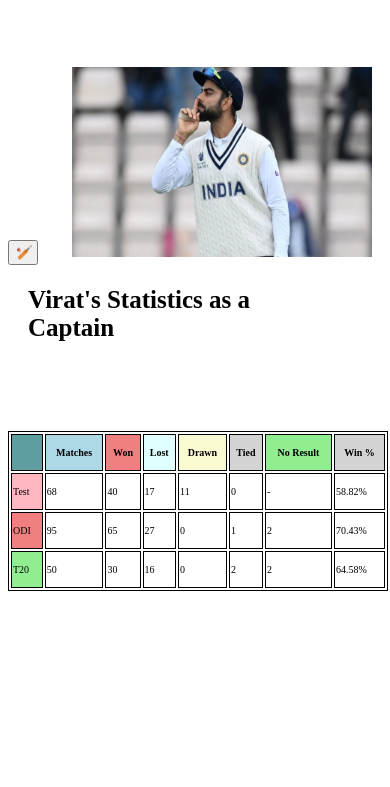
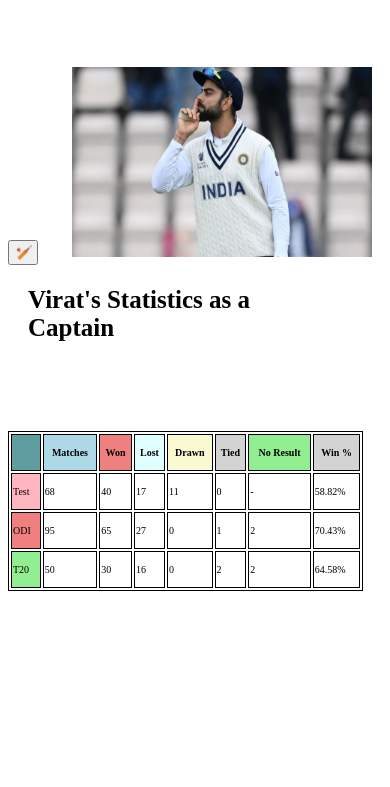
Before and after one commit to AnkitChatterjee30/OIBGRIP, a plain HTML site: page Tribute-Page Task-2/Tribute_Captain.html in a window 390 px wide. Shown: the part 57-844 px from the top of the page. Drawn offline with Linux system fonts and the light colour scheme.

Commit message:
Update Tribute_Captain.html

```diff
--- a/Tribute-Page Task-2/Tribute_Captain.html
+++ b/Tribute-Page Task-2/Tribute_Captain.html
@@ -30,6 +30,7 @@
     }
 
     .para {
+        text-align: justify;
         margin-left: 50px;
         margin-right: 50px;
         font-family: 'Times New Roman';
@@ -304,7 +305,7 @@
         .capstat {
             border: 1px solid black;
             font-size: 10px;
-            width: 380px;
+            width: 95%;
             height: 160px;
             margin-top: 50px;
 
```
